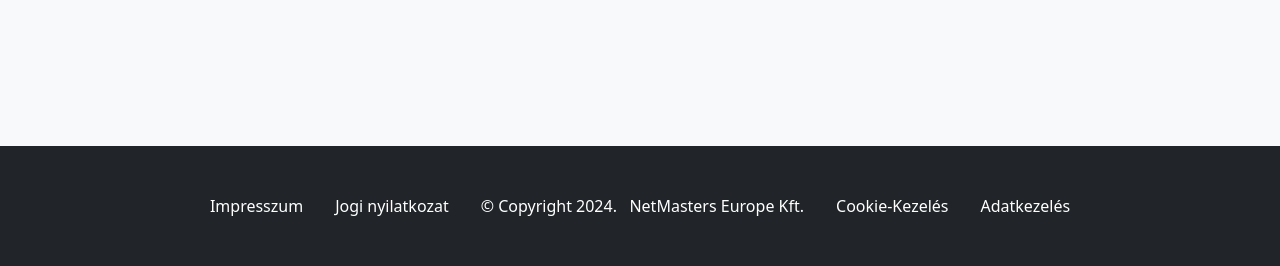
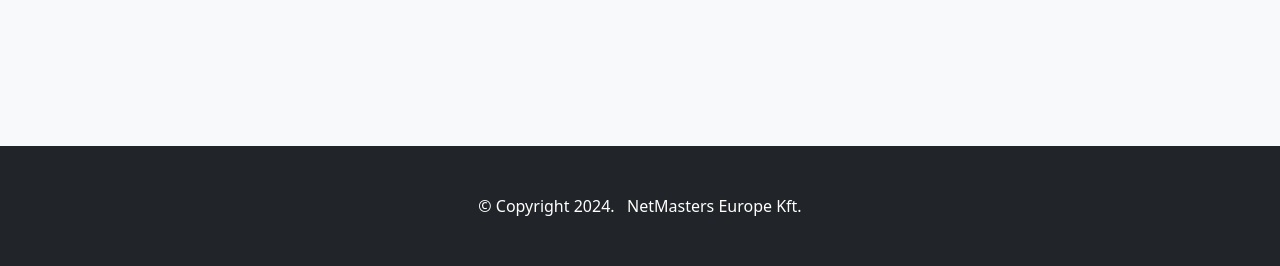
Before and after one commit to DaNtERius/altf4_beadando, a PHP site: page / in a window 1280 px wide. Shown: the part 4618-4884 px from the top of the page. Run offline with PHP 8.4, Linux system fonts and the light colour scheme; some libraries are stand-ins or nearby versions.

Commit message:
Impresszum, Jogi nyilatkozat, Cookie-kezelés és Adatkezelés eltávolítása

```diff
--- a/sites/fooldal.php
+++ b/sites/fooldal.php
@@ -74,15 +74,11 @@
 <footer class="py-5 bg-dark">
     <div class="container px-4">
         <ul class="list-unstyled d-flex justify-content-center mb-0">
-            <li class="mx-3 nav-item"><a href="#" class="text-white nav-link">Impresszum</a></li>
-            <li class="mx-3 nav-item"><a href="#" class="text-white nav-link">Jogi nyilatkozat</a></li>
             <li class="mx-3"><p class="m-0 text-center text-white">
                     <?php if(isset($lablec['copyright'])) { ?>&copy;&nbsp;<?= $lablec['copyright'] ?> <?php } ?>
                     &nbsp;
                     <?php if(isset($lablec['ceg'])) { ?><?= $lablec['ceg']; ?><?php } ?>
                 </p></li>
-            <li class="mx-3 nav-item"><a href="#" class="text-white nav-link">Cookie-Kezelés</a></li>
-            <li class="mx-3"><a href="#" class="text-white nav-link">Adatkezelés</a></li>
         </ul>
     </div>
 </footer>
```
